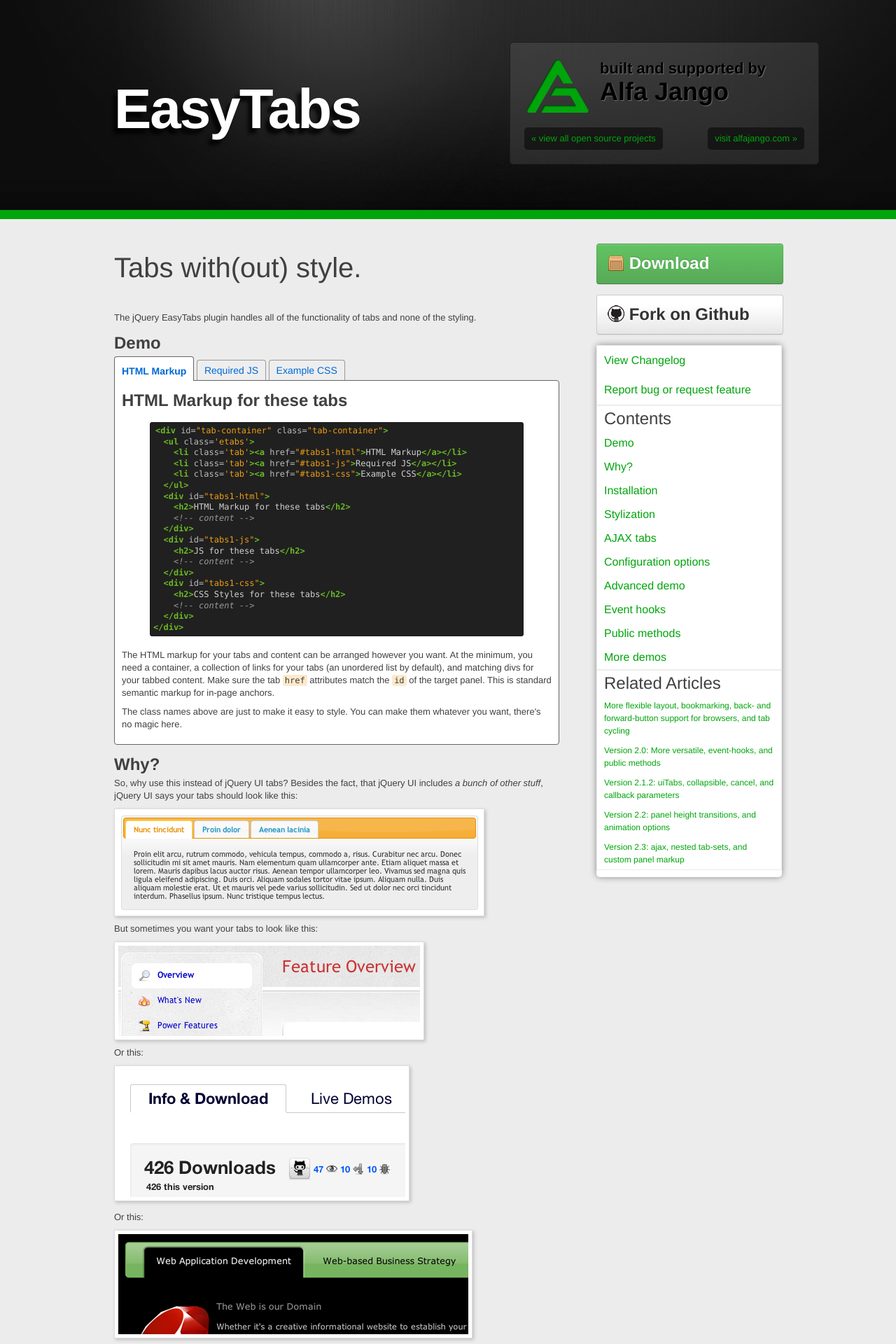
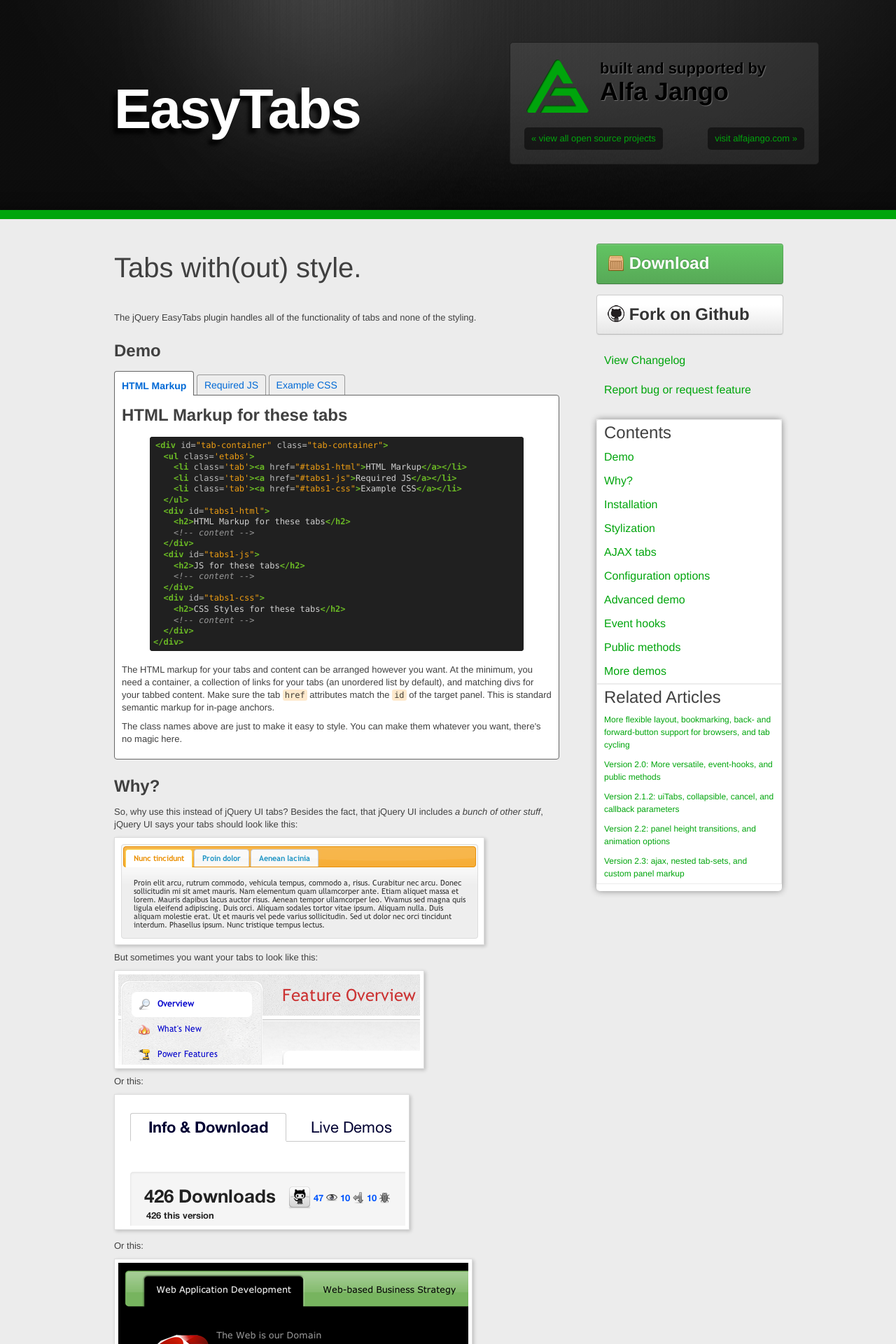
Before and after one commit to alfajango/alfajango.github.com, a Jekyll site: the page built from _posts/2012-01-09-easytabs.md, in a window 1280 px wide. Shown: the top 1920 px of the page at 70% size. Built offline with Jekyll 4.4.1, drawn with Linux system fonts in a browser that asks for light colours; nearby versions of some CDN libraries; library files that are not in the unit come from our copies; Markdown is read by kramdown in place of the engine named in the settings.

Commit message:
Updated styles for post headings and sidebar links

```diff
--- a/_layouts/project.html
+++ b/_layouts/project.html
@@ -45,18 +45,18 @@
         <a class='btn large-button' id='github-button' href='{{ page.github.href }}'><img src='/images/github-icon.png' /> {{page.github.title}}</a>
         {% endif %}
 
-        {% if page.links || page.anchors || page.articles %}
-        <div class='bar'>
-          {% if page.links %}
-          <ul id='resources'>
+        {% if page.links %}
+          <ul class='sidebar-list' id='resources'>
             {% for link in page.links %}
             <li><a href="{{ link.href }}">{{ link.title }}</a></li>
             {% endfor %}
           </ul>
-          {% endif %}
+        {% endif %}
 
+        {% if page.anchors || page.articles %}
+        <div class='bar'>
           {% if page.anchors %}
-          <ul id='nav'>
+          <ul class='sidebar-list' id='nav'>
             <h2>Contents</h2>
             {% for anchor in page.anchors %}
             <li><a href="{{ anchor.href }}">{{ anchor.title }}</a></li>
@@ -65,7 +65,7 @@
           {% endif %}
 
           {% if page.articles %}
-          <ul id='articles'>
+          <ul class='sidebar-list' id='articles'>
             <h2>Related Articles</h2>
             {% for article in page.articles %}
             <li><a href="{{ article.href }}">{{ article.title }}</a></li>
--- a/css/application.css
+++ b/css/application.css
@@ -48,6 +48,17 @@
 
 body {
   background: #ececec;
+}
+
+#post h2 {
+  margin: 20px 0 10px;
+}
+#post h3 {
+  margin: 15px 0 5px;
+}
+#post .panel-container h2,
+#post .panel-container h3 {
+  margin: 0;
 }
 
 .contained {
@@ -230,6 +241,11 @@
   position: relative;
   bottom: 2px;
 }
+
+#resources {
+  padding-bottom: 20px;
+}
+
 #sidebar .bar {
   background: #fff;
   padding-bottom: 10px;
@@ -240,13 +256,13 @@
   box-shadow: 0 0 10px #888;
 }
 
-#sidebar ul {
+.sidebar-list {
   list-style: none;
   margin: 0;
   padding: 0;
   border: solid 1px #ececec;
 }
-#sidebar ul li a {
+.sidebar-list li a {
   display: block;
   padding: 5px 10px;
   color: #00a50c;
@@ -260,7 +276,7 @@
   font-size: 12px;
   line-height: 1.5em;
 }
-#sidebar ul li a:hover {
+.sidebar-list li a:hover {
   background: #dcdcdc;
 }
 #sidebar h2 {
```
